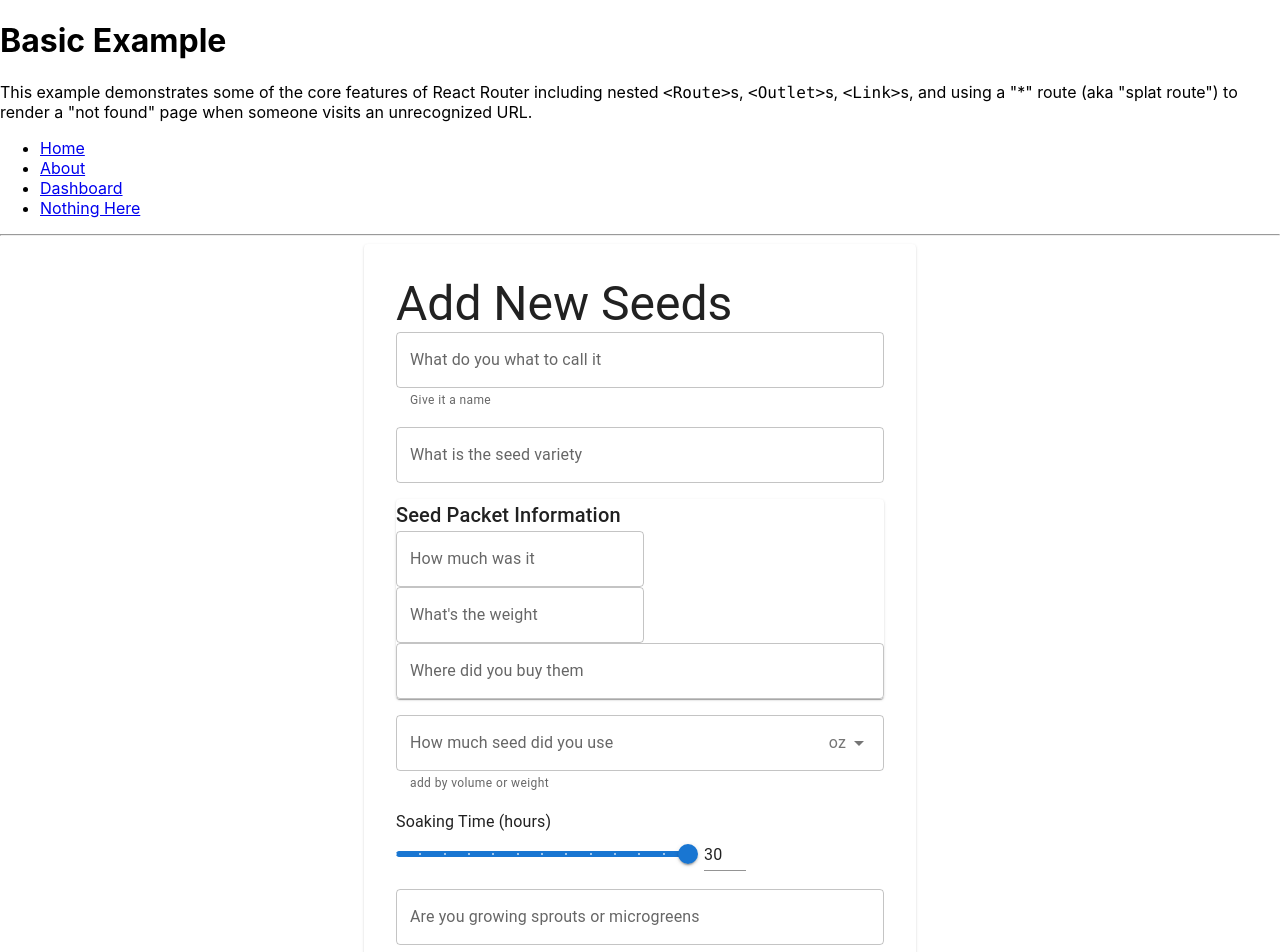
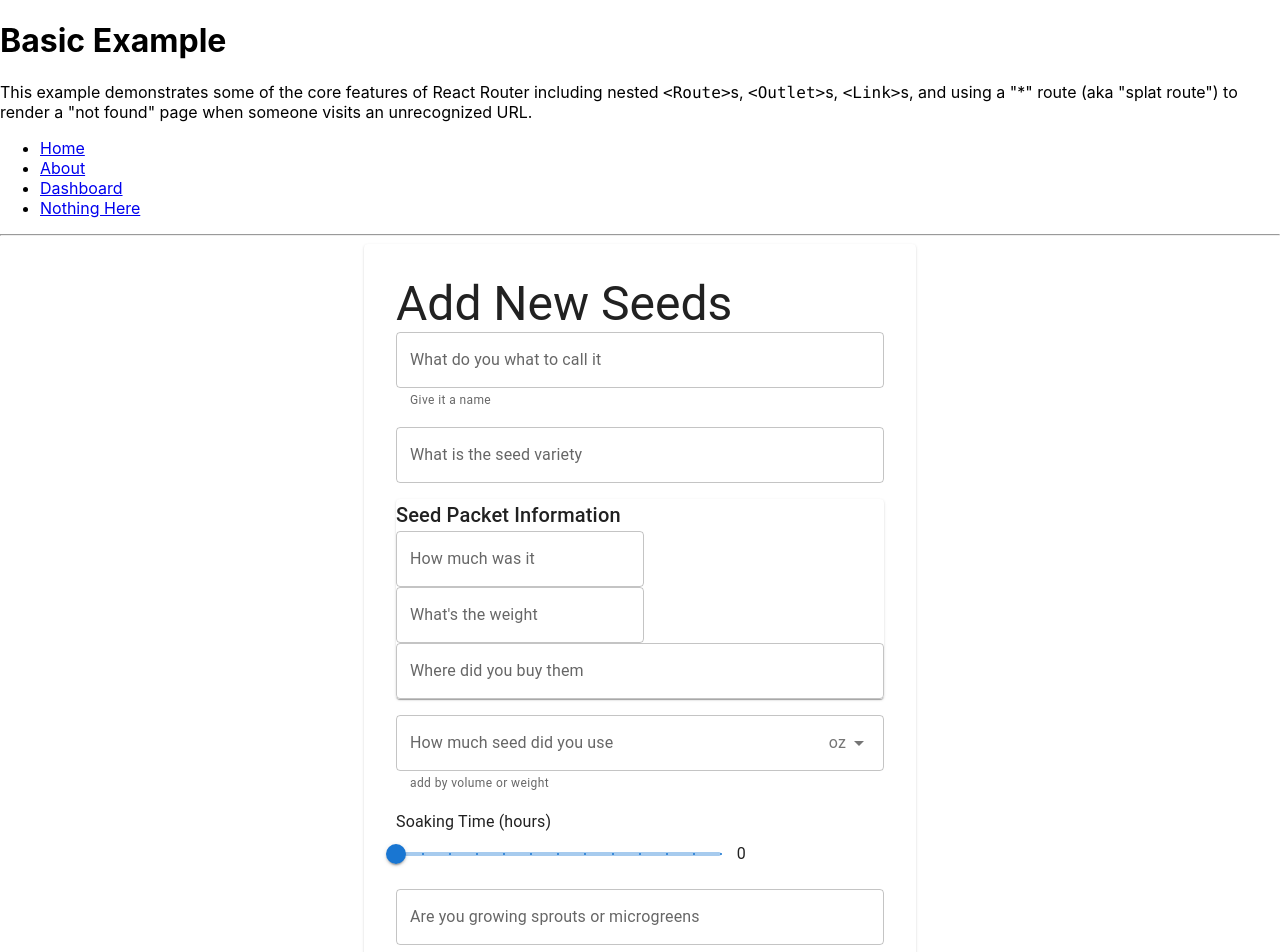
Before and after one commit to danppo/seed-task-tracker, a React (Create React App) app: page / in a window 1280 px wide. Shown: the top 952 px of the page. Built offline with nearby package versions, Linux system fonts and the light colour scheme; the HTML template or start-up script is replaced by a standard one.

Commit message:
moved slider to componenet

```diff
--- /dev/null
+++ b/src/components/sliderInput/index.tsx
@@ -0,0 +1 @@
+export { default } from './sliderInput';
--- /dev/null
+++ b/src/components/sliderInput/sliderInput.tsx
@@ -0,0 +1,64 @@
+import Typography from '@mui/material/Typography';
+import Box from '@mui/material/Box';
+import Slider from '@mui/material/Slider';
+import Grid from '@mui/material/Grid';
+
+interface Range {
+  min: number;
+  max: number;
+  step?: number;
+};
+
+type Props = {
+  value: number;
+  onChange: (newValue: number) => void;
+  title: string
+  range: Range;
+}
+
+const SliderInput = ({
+  value,
+  onChange,
+  title,
+  range,
+}: Props) => {
+
+  const min = range.min;
+  const max = range.max;
+  const step = range.step ? range.step : 1
+
+  const handleSliderChange = (event: Event, newValue: number | number[]) => {
+    if (typeof newValue === 'number'){
+      onChange(newValue);
+    }
+  };
+
+  return (
+    <Box sx={{ width: 350 }}>
+      <Typography id="input-slider" gutterBottom>
+        {title}
+      </Typography>
+      <Grid container spacing={2} alignItems="center">
+        <Grid item xs>
+          <Slider
+            value={value}
+            onChange={handleSliderChange}
+            aria-labelledby="input-slider"
+            step={step}
+            marks
+            min={min}
+            max={max}
+          />
+        </Grid>
+        <Grid item>
+          <Typography id="input-slider" gutterBottom>
+            {value}
+          </Typography>
+        </Grid>
+      </Grid>
+    </Box>
+  )
+
+}
+
+export default SliderInput;
--- a/src/form.tsx
+++ b/src/form.tsx
@@ -3,15 +3,11 @@ import Typography from '@mui/material/Typography';
 import TextField from '@mui/material/TextField';
 import Stack from '@mui/material/Stack';
 import Button from '@mui/material/Button';
-import Box from '@mui/material/Box';
-import Slider from '@mui/material/Slider';
-import Grid from '@mui/material/Grid';
-import MuiInput from '@mui/material/Input';
-import { styled } from '@mui/material/styles';
 import { useState } from 'react';
 
 
 import AdornmentTypeInput from './components/adornmentTypeInput';
+import SliderInput from './components/sliderInput';
 
 const Form = () => {
 
@@ -23,23 +19,8 @@ const Form = () => {
   const [taskAction, setTaskAction ] = useState<string>('');
   const [taskSchedule, setTaskSchedule ] = useState<string>('');
   const [comments, setComments ] = useState<string>('');
+  const [soakTime, setSoakTime ] = useState<number>(0);
 
-
-  const [value, setValue] = useState<number | string | Array<number | string>>(
-    30,
-  );
-
-  const handleSliderChange = (event: Event, newValue: number | number[]) => {
-    setValue(newValue);
-  };
-
-  const handleInputChange = (event: React.ChangeEvent<HTMLInputElement>) => {
-    setValue(event.target.value === '' ? '' : Number(event.target.value));
-  };
-
-  const Input = styled(MuiInput)`
-  width: 42px;
-`;
 
 
   const onSubmit = () => {
@@ -55,6 +36,11 @@ const Form = () => {
     {value: "teaspoon", displayName: "tsp"},
     {value: "tablespoon", displayName: "tbsp"}
   ]
+
+  const soakTimeRange = {
+    min: 0,
+    max: 12
+  }
 
   return (
     <Card sx={{ minWidth: 275, maxWidth: 650, p: 4 }}>
@@ -96,40 +82,13 @@ const Form = () => {
 
           />
         {/* TODO: add field with volume or weight or both */}
-        <Box sx={{ width: 350 }}>
-          <Typography id="input-slider" gutterBottom>
-            Soaking Time (hours)
-          </Typography>
-          <Grid container spacing={2} alignItems="center">
-            <Grid item xs>
-              <Slider
-                value={typeof value === 'number' ? value : 0}
-                onChange={handleSliderChange}
-                aria-labelledby="input-slider"
-                // defaultValue={30}
-                step={1}
-                marks
-                min={0}
-                max={12}
-              />
-            </Grid>
-            <Grid item>
-              <Input
-                value={value}
-                size="small"
-                onChange={handleInputChange}
-                // onBlur={handleBlur}
-                inputProps={{
-                  step: 1,
-                  min: 0,
-                  max: 48,
-                  type: 'number',
-                  'aria-labelledby': 'input-slider',
-                }}
-              />
-            </Grid>
-          </Grid>
-        </Box>
+
+        <SliderInput
+          value={soakTime}
+          onChange={setSoakTime}
+          title="Soaking Time (hours)"
+          range={soakTimeRange}
+        />
         <TextField
           fullWidth
           id="growthType"
```
